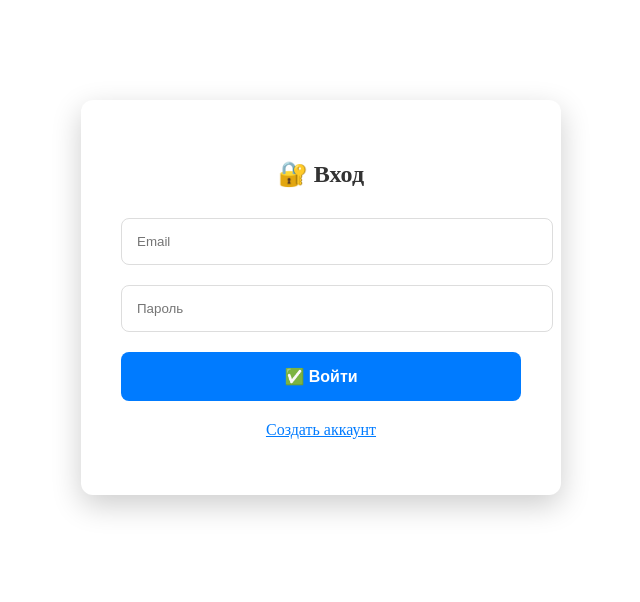
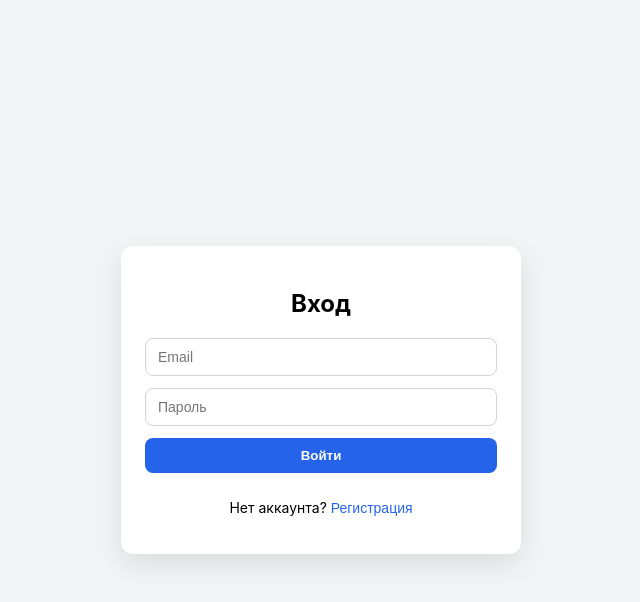
Before and after one commit to ygfhgkghj/inpad-project1, a React (Create React App) app: page /login in a window 1280 px wide. Shown: the top 602 px of the page, without its empty margins (319-959 px from the left). Built offline with nearby package versions, Linux system fonts and the light colour scheme; the HTML template or start-up script is replaced by a standard one.

Commit message:
redesign version

```diff
--- /dev/null
+++ b/public/index.html
@@ -0,0 +1,11 @@
+<!DOCTYPE html>
+<html lang="ru">
+  <head>
+    <meta charset="utf-8" />
+    <meta name="viewport" content="width=device-width, initial-scale=1" />
+    <title>Auth App</title>
+  </head>
+  <body>
+    <div id="root"></div>
+  </body>
+</html>
--- a/src/App.tsx
+++ b/src/App.tsx
@@ -1,5 +1,5 @@
-import React, { useState, useEffect } from 'react';
-import { BrowserRouter, Routes, Route, Navigate } from 'react-router-dom';
+import React, { useEffect, useState } from 'react';
+import { BrowserRouter, Routes, Route, Navigate, useNavigate } from 'react-router-dom';
 
 interface User {
   id: string;
@@ -7,124 +7,337 @@ interface User {
   name?: string;
 }
 
-const App = () => {
-  const [user, setUser] = useState<User | null>(null);
+const App: React.FC = () => {
+  const [currentUser, setCurrentUser] = useState<User | null>(null);
 
+  // загрузка пользователя из localStorage при старте
   useEffect(() => {
     const savedUser = localStorage.getItem('user');
     if (savedUser) {
       try {
-        setUser(JSON.parse(savedUser));
+        setCurrentUser(JSON.parse(savedUser));
       } catch {
-        localStorage.clear();
+        localStorage.removeItem('user');
       }
     }
   }, []);
 
-  const login = (userData: User) => {
-    localStorage.setItem('user', JSON.stringify(userData));
-    setUser(userData);
+  const handleLogin = (user: User) => {
+    localStorage.setItem('user', JSON.stringify(user));
+    setCurrentUser(user);
   };
 
-  const logout = () => {
-    localStorage.clear();
-    setUser(null);
+  const handleLogout = () => {
+    localStorage.removeItem('user');
+    setCurrentUser(null);
   };
-
-  const LoginForm = () => {
-    const [formData, setFormData] = useState({ email: '', password: '' });
-
-    const handleSubmit = (e: React.FormEvent) => {
-      e.preventDefault();
-      login({ id: '1', email: formData.email, name: 'Test User' });
-    };
-
-    return (
-      <div style={{
-        maxWidth: 400,
-        margin: '100px auto',
-        padding: 40,
-        borderRadius: 12,
-        background: 'white',
-        boxShadow: '0 10px 30px rgba(0,0,0,0.2)'
-      }}>
-        <h2 style={{ textAlign: 'center', marginBottom: 30, color: '#333' }}>🔐 Вход</h2>
-        <form onSubmit={handleSubmit}>
-          <input
-            type="email"
-            placeholder="Email"
-            value={formData.email}
-            onChange={(e) => setFormData({ ...formData, email: e.target.value })}
-            style={{ width: '100%', padding: 15, marginBottom: 20, borderRadius: 8, border: '1px solid #ddd' }}
-            required
-          />
-          <input
-            type="password"
-            placeholder="Пароль"
-            value={formData.password}
-            onChange={(e) => setFormData({ ...formData, password: e.target.value })}
-            style={{ width: '100%', padding: 15, marginBottom: 20, borderRadius: 8, border: '1px solid #ddd' }}
-            required
-          />
-          <button
-            type="submit"
-            style={{
-              width: '100%',
-              padding: 15,
-              background: '#007bff',
-              color: 'white',
-              border: 'none',
-              borderRadius: 8,
-              fontSize: 16,
-              fontWeight: 'bold'
-            }}
-          >
-            ✅ Войти
-          </button>
-        </form>
-        <p style={{ textAlign: 'center', marginTop: 20 }}>
-          <a href="/register" style={{ color: '#007bff' }}>Создать аккаунт</a>
-        </p>
-      </div>
-    );
-  };
-
-  const Dashboard = () => (
-    <div style={{ padding: 50, maxWidth: 800, margin: '0 auto' }}>
-      <div style={{ display: 'flex', justifyContent: 'space-between', alignItems: 'center', marginBottom: 40 }}>
-        <h1 style={{ color: '#333' }}>🎉 Добро пожаловать!</h1>
-        <button
-          onClick={logout}
-          style={{
-            padding: 12,
-            background: '#dc3545',
-            color: 'white',
-            border: 'none',
-            borderRadius: 8,
-            fontWeight: 'bold',
-            cursor: 'pointer'
-          }}
-        >
-          🚪 Выйти
-        </button>
-      </div>
-      <div style={{ background: '#f8f9fa', padding: 30, borderRadius: 12 }}>
-        <h3>👤 Пользователь:</h3>
-        <p><strong>ID:</strong> {user?.id}</p>
-        <p><strong>Email:</strong> {user?.email}</p>
-        <p><strong>Имя:</strong> {user?.name || 'Не указано'}</p>
-      </div>
-    </div>
-  );
 
   return (
     <BrowserRouter>
       <Routes>
-        <Route path="/login" element={!user ? <LoginForm /> : <Navigate to="/" />} />
-        <Route path="/" element={user ? <Dashboard /> : <Navigate to="/login" />} />
+        <Route
+          path="/login"
+          element={
+            currentUser ? (
+              <Navigate to="/dashboard" />
+            ) : (
+              <LoginPage onLogin={handleLogin} />
+            )
+          }
+        />
+        <Route
+          path="/register"
+          element={
+            currentUser ? (
+              <Navigate to="/dashboard" />
+            ) : (
+              <RegisterPage onRegister={handleLogin} />
+            )
+          }
+        />
+        <Route
+          path="/dashboard"
+          element={
+            currentUser ? (
+              <DashboardPage user={currentUser} onLogout={handleLogout} />
+            ) : (
+              <Navigate to="/login" />
+            )
+          }
+        />
+        <Route
+          path="/"
+          element={
+            currentUser ? <Navigate to="/dashboard" /> : <Navigate to="/login" />
+          }
+        />
       </Routes>
     </BrowserRouter>
   );
 };
 
+// Страница логина
+
+interface LoginPageProps {
+  onLogin: (user: User) => void;
+}
+
+const LoginPage: React.FC<LoginPageProps> = ({ onLogin }) => {
+  const [email, setEmail] = useState('');
+  const [password, setPassword] = useState('');
+  const [error, setError] = useState('');
+  const navigate = useNavigate();
+
+  const handleSubmit = (e: React.FormEvent) => {
+    e.preventDefault();
+    setError('');
+
+    if (!email || !password) {
+      setError('Заполните все поля');
+      return;
+    }
+
+    // тут вместо проверки по localStorage надо запрос к .NET API [web:48][web:54]
+    const fakeUser: User = { id: '1', email, name: 'Demo User' };
+    onLogin(fakeUser);
+    navigate('/dashboard');
+  };
+
+  return (
+    <div style={authWrapperStyle}>
+      <form onSubmit={handleSubmit} style={authFormStyle}>
+        <h2 style={titleStyle}>Вход</h2>
+        {error && <div style={errorStyle}>{error}</div>}
+        <input
+          type="email"
+          placeholder="Email"
+          style={inputStyle}
+          value={email}
+          onChange={(e) => setEmail(e.target.value)}
+        />
+        <input
+          type="password"
+          placeholder="Пароль"
+          style={inputStyle}
+          value={password}
+          onChange={(e) => setPassword(e.target.value)}
+        />
+        <button type="submit" style={primaryButtonStyle}>
+          Войти
+        </button>
+        <p style={linkTextStyle}>
+          Нет аккаунта?{' '}
+          <button
+            type="button"
+            style={linkButtonStyle}
+            onClick={() => navigate('/register')}
+          >
+            Регистрация
+          </button>
+        </p>
+      </form>
+    </div>
+  );
+};
+
+//  Страница регистрации
+
+interface RegisterPageProps {
+  onRegister: (user: User) => void;
+}
+
+const RegisterPage: React.FC<RegisterPageProps> = ({ onRegister }) => {
+  const [name, setName] = useState('');
+  const [email, setEmail] = useState('');
+  const [password, setPassword] = useState('');
+  const [error, setError] = useState('');
+  const navigate = useNavigate();
+
+  const handleSubmit = (e: React.FormEvent) => {
+    e.preventDefault();
+    setError('');
+
+    if (!name || !email || !password) {
+      setError('Заполните все поля');
+      return;
+    }
+    if (password.length < 6) {
+      setError('Пароль минимум 6 символов');
+      return;
+    }
+
+    // вместо этого  POST /register на .NET API [web:48][web:54]
+    const fakeUser: User = { id: '2', email, name };
+    onRegister(fakeUser);
+    navigate('/dashboard');
+  };
+
+  return (
+    <div style={authWrapperStyle}>
+      <form onSubmit={handleSubmit} style={authFormStyle}>
+        <h2 style={titleStyle}>Регистрация</h2>
+        {error && <div style={errorStyle}>{error}</div>}
+        <input
+          type="text"
+          placeholder="Имя"
+          style={inputStyle}
+          value={name}
+          onChange={(e) => setName(e.target.value)}
+        />
+        <input
+          type="email"
+          placeholder="Email"
+          style={inputStyle}
+          value={email}
+          onChange={(e) => setEmail(e.target.value)}
+        />
+        <input
+          type="password"
+          placeholder="Пароль"
+          style={inputStyle}
+          value={password}
+          onChange={(e) => setPassword(e.target.value)}
+        />
+        <button type="submit" style={primaryButtonStyle}>
+          Зарегистрироваться
+        </button>
+        <p style={linkTextStyle}>
+          Уже есть аккаунт?{' '}
+          <button
+            type="button"
+            style={linkButtonStyle}
+            onClick={() => navigate('/login')}
+          >
+            Войти
+          </button>
+        </p>
+      </form>
+    </div>
+  );
+};
+
+// Главный экран (dashboard)
+
+interface DashboardProps {
+  user: User;
+  onLogout: () => void;
+}
+
+const DashboardPage: React.FC<DashboardProps> = ({ user, onLogout }) => {
+  return (
+    <div style={{ maxWidth: 960, margin: '40px auto', padding: '0 16px' }}>
+      <header
+        style={{
+          display: 'flex',
+          justifyContent: 'space-between',
+          alignItems: 'center',
+          marginBottom: 24,
+        }}
+      >
+        <h1>Главный экран</h1>
+        <button style={dangerButtonStyle} onClick={onLogout}>
+          Выйти
+        </button>
+      </header>
+
+      <section
+        style={{
+          background: '#fff',
+          borderRadius: 12,
+          padding: 24,
+          boxShadow: '0 4px 12px rgba(0,0,0,0.06)',
+        }}
+      >
+        <h2>Профиль</h2>
+        <p>
+          <strong>ID:</strong> {user.id}
+        </p>
+        <p>
+          <strong>Email:</strong> {user.email}
+        </p>
+        <p>
+          <strong>Имя:</strong> {user.name || 'Не указано'}
+        </p>
+      </section>
+    </div>
+  );
+};
+
+// Стили
+
+const authWrapperStyle: React.CSSProperties = {
+  minHeight: '100vh',
+  display: 'flex',
+  alignItems: 'center',
+  justifyContent: 'center',
+  padding: 16,
+};
+
+const authFormStyle: React.CSSProperties = {
+  width: '100%',
+  maxWidth: 400,
+  background: '#fff',
+  borderRadius: 12,
+  padding: 24,
+  boxShadow: '0 10px 30px rgba(0,0,0,0.1)',
+  display: 'flex',
+  flexDirection: 'column',
+  gap: 12,
+};
+
+const titleStyle: React.CSSProperties = {
+  textAlign: 'center',
+  marginBottom: 8,
+};
+
+const inputStyle: React.CSSProperties = {
+  padding: '10px 12px',
+  borderRadius: 8,
+  border: '1px solid #d1d5db',
+  fontSize: 14,
+};
+
+const primaryButtonStyle: React.CSSProperties = {
+  padding: '10px 12px',
+  borderRadius: 8,
+  border: 'none',
+  background: '#2563eb',
+  color: '#fff',
+  fontWeight: 600,
+  cursor: 'pointer',
+};
+
+const dangerButtonStyle: React.CSSProperties = {
+  padding: '8px 12px',
+  borderRadius: 8,
+  border: 'none',
+  background: '#dc2626',
+  color: '#fff',
+  fontWeight: 600,
+  cursor: 'pointer',
+};
+
+const errorStyle: React.CSSProperties = {
+  background: '#fee2e2',
+  color: '#b91c1c',
+  padding: '8px 10px',
+  borderRadius: 8,
+  fontSize: 13,
+};
+
+const linkTextStyle: React.CSSProperties = {
+  fontSize: 14,
+  textAlign: 'center',
+};
+
+const linkButtonStyle: React.CSSProperties = {
+  border: 'none',
+  background: 'none',
+  color: '#2563eb',
+  cursor: 'pointer',
+  padding: 0,
+  fontSize: 14,
+};
+
 export default App;
+export {};
--- /dev/null
+++ b/src/index.css
@@ -0,0 +1,9 @@
+* {
+  box-sizing: border-box;
+}
+
+body {
+  margin: 0;
+  font-family: -apple-system, BlinkMacSystemFont, 'Segoe UI', sans-serif;
+  background: #f3f4f6;
+}
--- a/src/index.tsx
+++ b/src/index.tsx
@@ -1,8 +1,16 @@
 import React from 'react';
 import ReactDOM from 'react-dom/client';
+import './index.css';
 import App from './App';
 
-const root = ReactDOM.createRoot(document.getElementById('root') as HTMLElement);
-root.render(<App />);
+const root = ReactDOM.createRoot(
+  document.getElementById('root') as HTMLElement
+);
+
+root.render(
+  <React.StrictMode>
+    <App />
+  </React.StrictMode>
+);
 
 export {};
```
